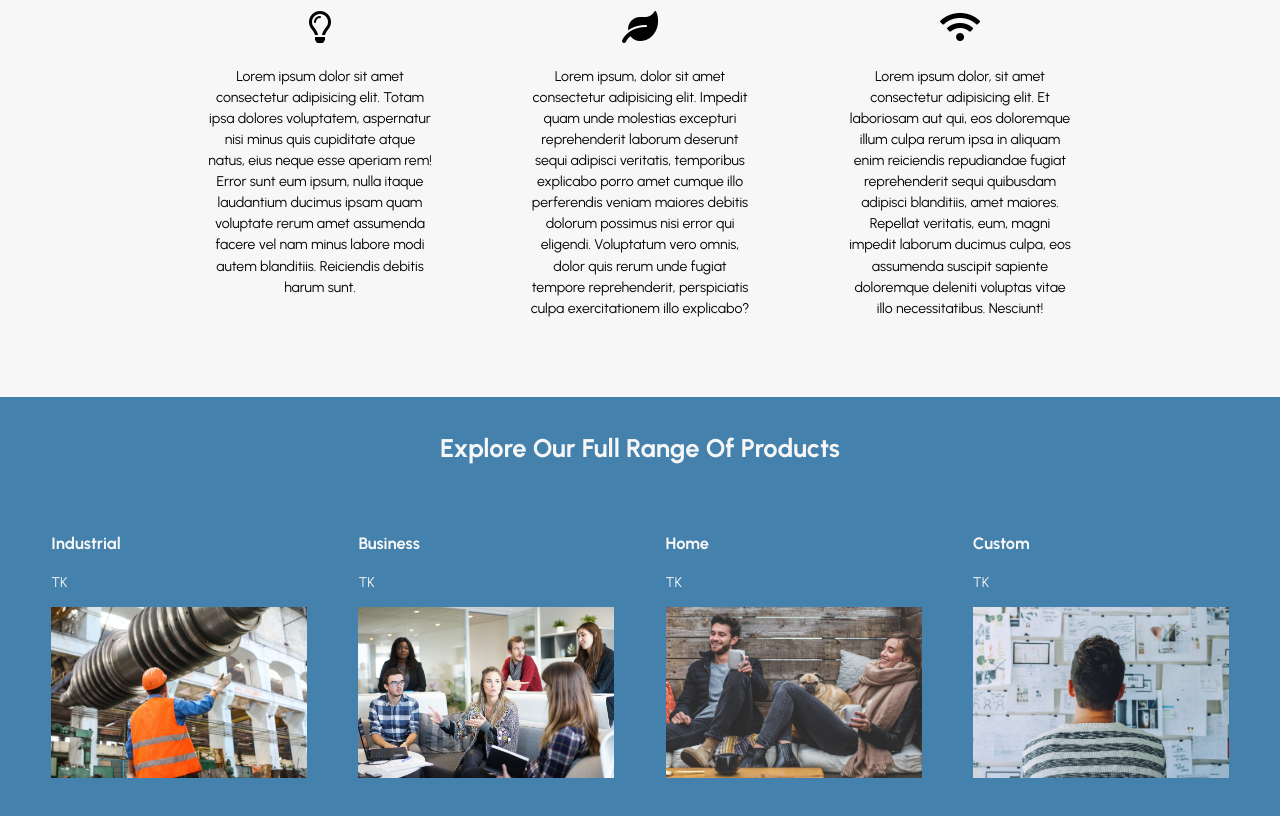
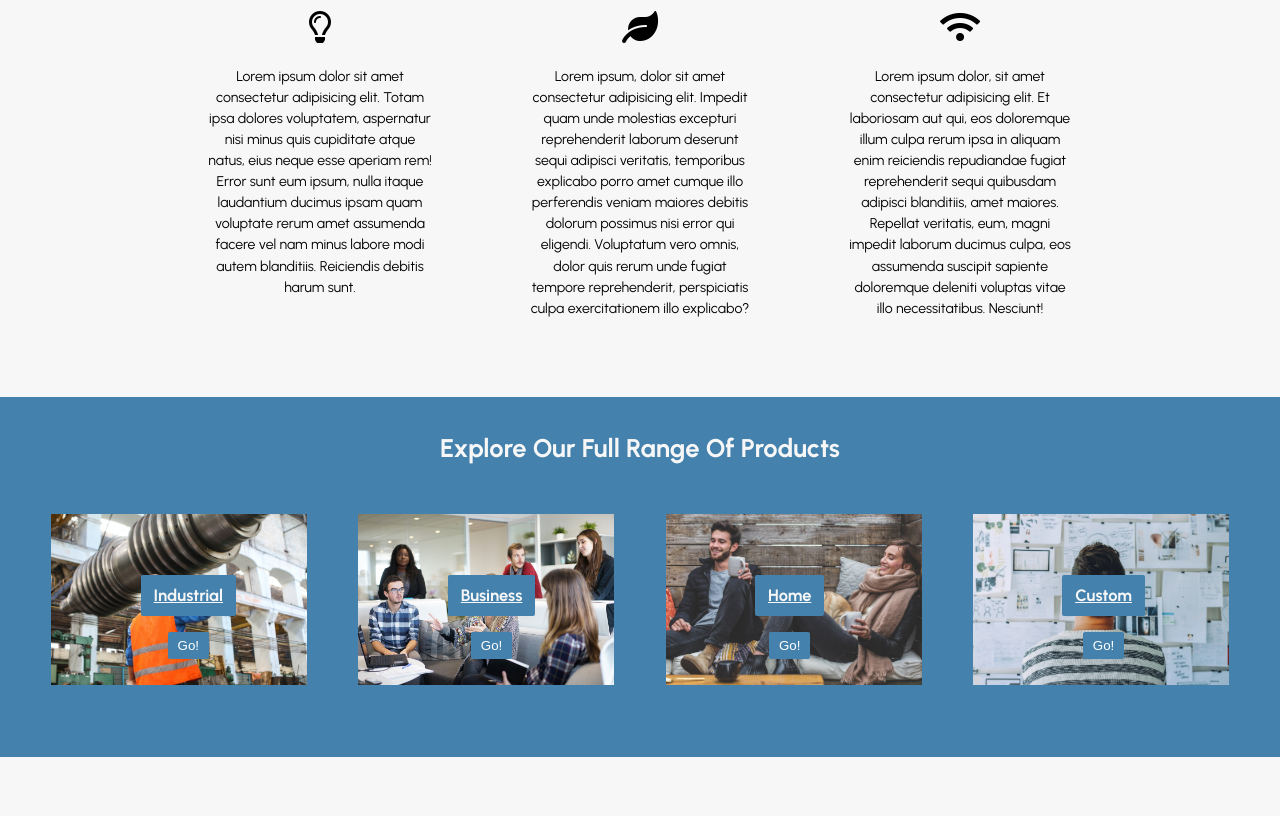
Before and after one commit to lcmaupin/LandingPage, a plain HTML site: page index.html in a window 1280 px wide. Shown: the part 768-1584 px from the top of the page. After the commit the page ends 1525 px from the top, so only its background shows below. Drawn offline with Linux system fonts and the light colour scheme.

Commit message:
Adds HTML and CSS to make expanding images and links functional

```diff
--- a/Styles/style.scss
+++ b/Styles/style.scss
@@ -13,7 +13,7 @@ ul {
   list-style-type: none;
   margin: 0;
   padding: 0;
-  background-color: rgb(42, 72, 92);
+  background-color: rgb(42, 72, 97);
   color: #f7f7f7;
   position: fixed;
   top: 0;
@@ -154,17 +154,47 @@ li.dropdown {
 }
 
 .slider {
+  position: relative;
   width: 20vw;
   margin: 2vw;
   justify-content: center;
+  text-align: center;
+    h3 {
+      text-decoration: underline;
+      background-color: #4481AD;
+      padding-top: 1vh;
+      padding-bottom: 1vh;
+      padding-left: 1vw;
+      padding-right: 1vw;
+      border-radius: 2px;
+    }
     img {
       width: 20vw;
+    }
+    button {
+      background-color: #4481AD;
+      border: none;
+      border-radius: 2px;
+      padding-top: 0.75vh;
+      padding-bottom: 0.75vh;
+      padding-left: 0.75vw;
+      padding-right: 0.75vw;
+    }
+    a {
+      color: white;
+      text-decoration: none;
     }
 }
 
 .slider:hover {
-  transform: scale(1.2);
+  transform: scale(1.3);
   transition-duration: 1s;
+}
+
+.centered {
+  position: absolute;
+  top: 25%;
+  left: 35%;
 }
 
 // #slide-boxes {
--- a/index.html
+++ b/index.html
@@ -80,42 +80,32 @@
         </div>
         <div id="slide-boxes">
             <div class="slider">
+                <div class="centered">
                     <h3>Industrial</h3>
-                    <p>TK</p>
-                    <img src="Images/industrial.jpg" alt="">
+                    <button type="button"><a href="#industry">Go!</a></button>
+                </div>
+                <img src="Images/industrial.jpg" alt="">
             </div>
             <div class="slider">
-                <div class="title">
+                <div class="centered">
                     <h3>Business</h3>
+                    <button type="button"><a href="#business">Go!</a></button>
                 </div>
-                <div class="hidden">
-                    <p>TK</p>
-                </div>
-                <div class="image">
-                    <img src="Images/business.jpg" alt="">
-                </div>
+                <img src="Images/business.jpg" alt="">
             </div>
             <div class="slider">
-                <div class="title">
+                <div class="centered">
                     <h3>Home</h3>
+                    <button type="button"><a href="#home">Go!</a></button>
                 </div>
-                <div class="hidden">
-                    <p>TK</p>
-                </div>
-                <div class="image">
-                    <img src="Images/home.jpg" alt="">
-                </div>
+                <img src="Images/home.jpg" alt="">
             </div>
             <div class="slider">
-                <div class="title">
+                <div class="centered">
                     <h3>Custom</h3>
+                    <button type="button"><a href="#custom">Go!</a></button>
                 </div>
-                <div class="hidden">
-                    <p>TK</p>
-                </div>
-                <div class="image">
-                    <img src="Images/custom.jpg" alt="">
-                </div>
+                <img src="Images/custom.jpg" alt="">
             </div>
         </div>
     </section>
```
Also changed, not shown: Styles/style.css, 1 other file.
